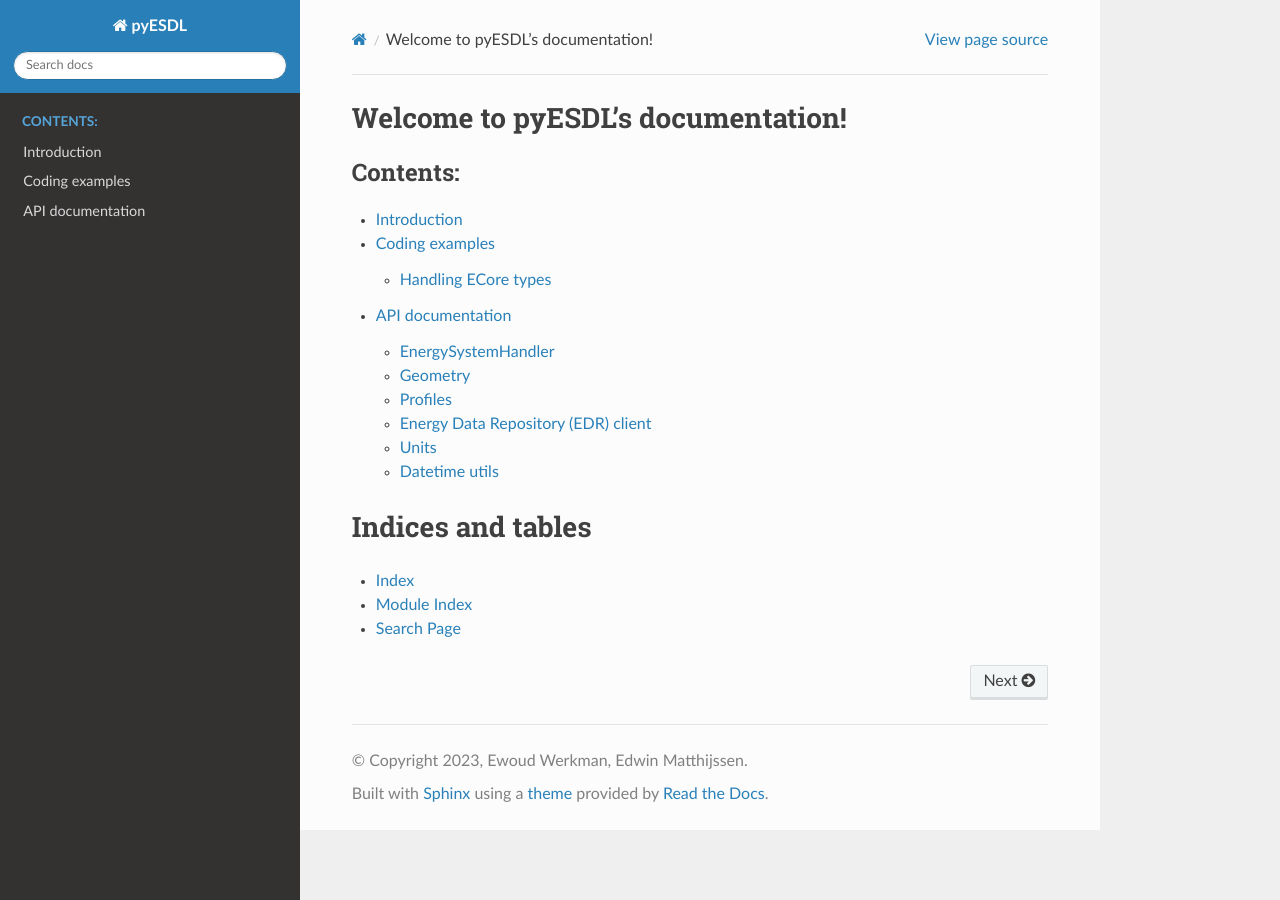
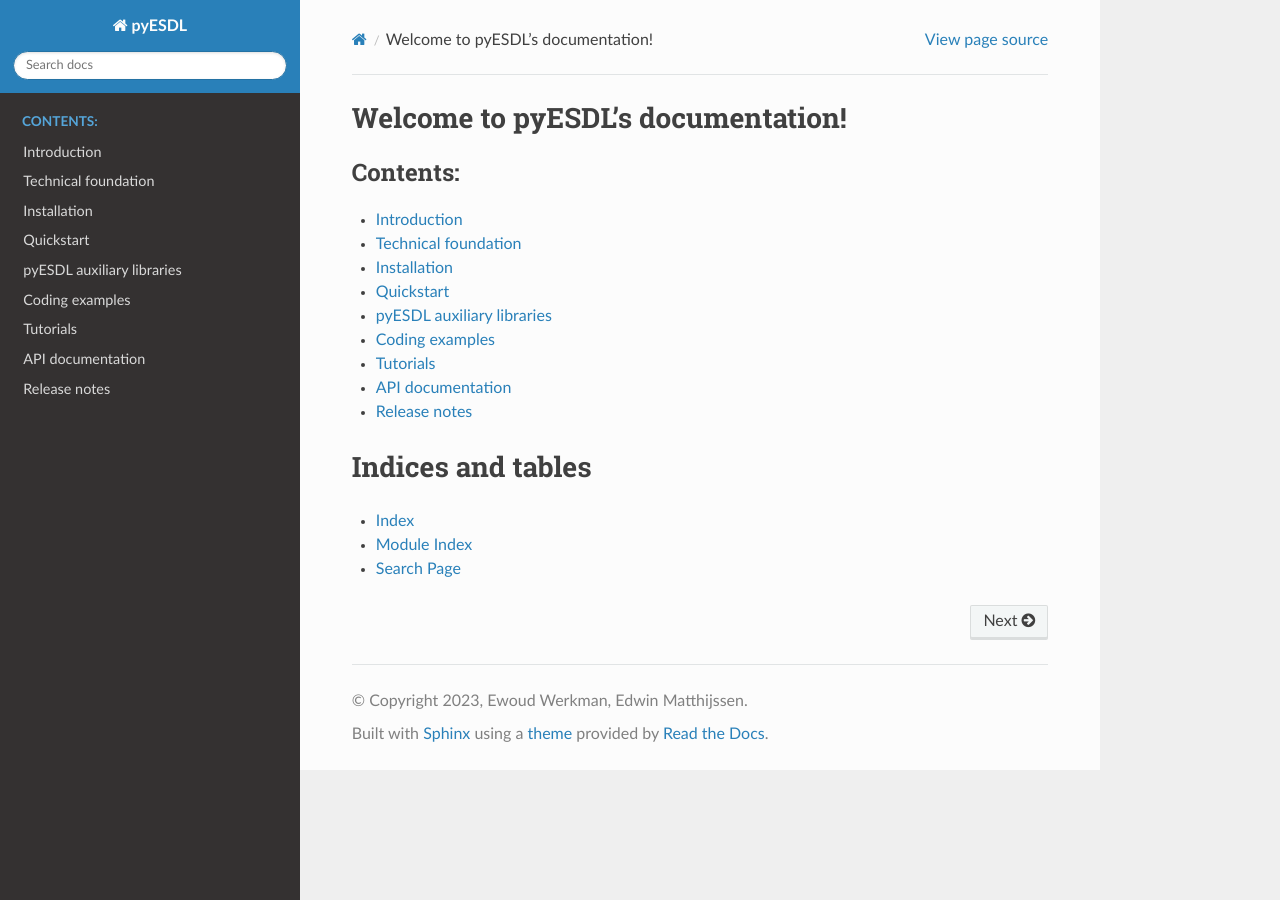
Before and after one commit to EnergyTransition/pyESDL, a Sphinx documentation site: the page built from docs/source/index.rst, in a window 1280 px wide. Built offline with Sphinx 7.4.7 and the Read the Docs theme 2.0.0, drawn with Linux system fonts in a browser that asks for light colours.

Commit message:
Setup documentation structure

```diff
--- /dev/null
+++ b/docs/source/Quickstart/index.rst
@@ -0,0 +1,2 @@
+Quickstart
+==========
--- /dev/null
+++ b/docs/source/Technical foundation/index.rst
@@ -0,0 +1,2 @@
+Technical foundation
+====================
--- /dev/null
+++ b/docs/source/Tutorials/tutorial1.rst
@@ -0,0 +1,2 @@
+Tutorial 1: ...
+===============
--- /dev/null
+++ b/docs/source/Tutorials/tutorial2.rst
@@ -0,0 +1,2 @@
+Tutorial 2: ...
+===============
--- a/docs/source/index.rst
+++ b/docs/source/index.rst
@@ -7,12 +7,18 @@ Welcome to pyESDL's documentation!
 ==================================
 
 .. toctree::
-   :maxdepth: 2
+   :maxdepth: 1
    :caption: Contents:
 
    Introduction/index
+   Technical foundation/index
+   Installation/index
+   Quickstart/index
+   pyESDL auxiliary libraries/index
    Coding examples/index
+   Tutorials/index
    API docs/index
+   Release notes/index
 
 
 Indices and tables
--- /dev/null
+++ b/docs/source/pyESDL auxiliary libraries/index.rst
@@ -0,0 +1,4 @@
+pyESDL auxiliary libraries
+==========================
+
+Since version 23.10 pyESDL comes with some helper functions to make your life a bit easier.
```
Also changed, not shown: docs/source/Installation/index.rst (added, +21 -0 lines), docs/source/Release notes/index.rst (added, +96 -0 lines), docs/source/Tutorials/index.rst (added, +9 -0 lines).
